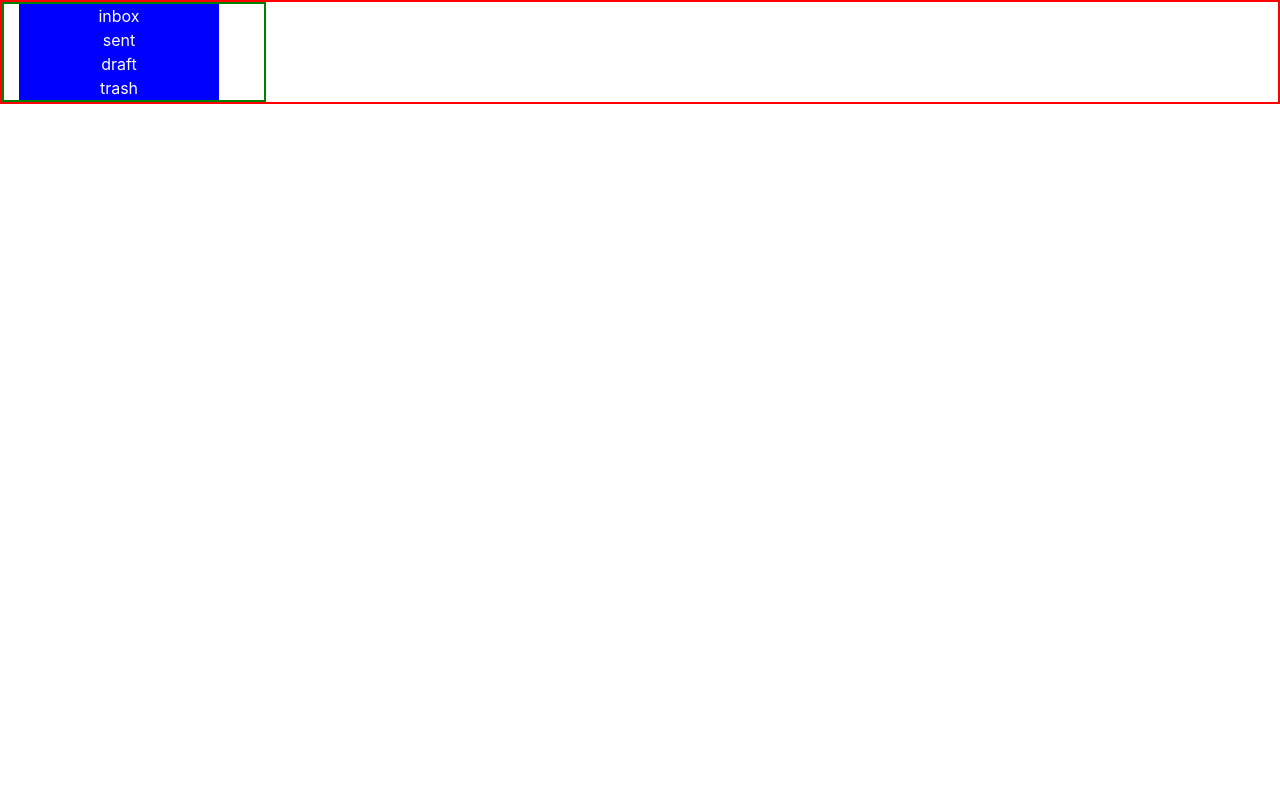
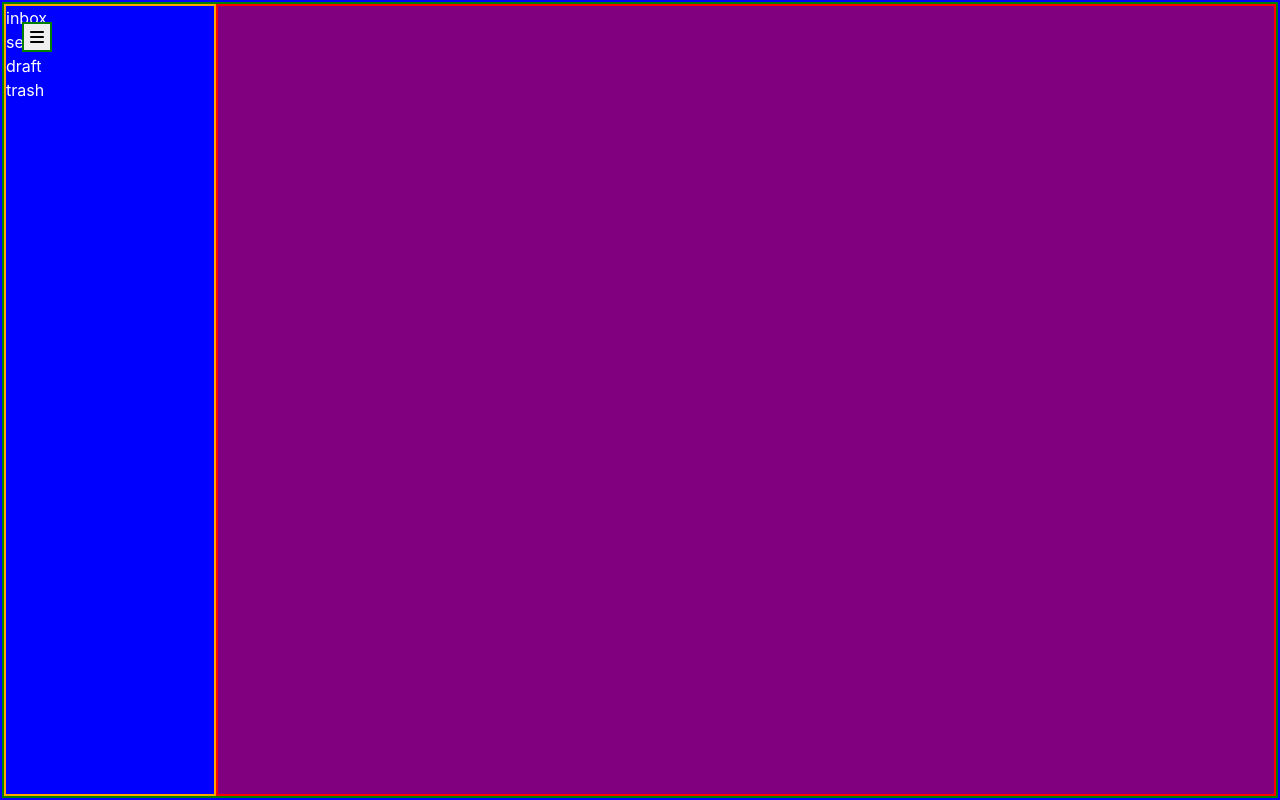
Before and after one commit to IrvinTarlao/reecall, a React (Create React App) app: page / in a window 1280 px wide. Built offline with nearby package versions, Linux system fonts and the light colour scheme.

Commit message:
main layout ok

```diff
--- a/package.json
+++ b/package.json
@@ -7,6 +7,7 @@
     "@testing-library/jest-dom": "^4.2.4",
     "@testing-library/react": "^9.3.2",
     "@testing-library/user-event": "^7.1.2",
+    "bootstrap": "^4.5.3",
     "react": "^16.13.1",
     "react-dom": "^16.13.1",
     "react-redux": "^7.1.3",
--- a/public/index.html
+++ b/public/index.html
@@ -2,7 +2,6 @@
 <html lang="en">
   <head>
     <meta charset="utf-8" />
-    <link rel="stylesheet" href="https://stackpath.bootstrapcdn.com/bootstrap/4.5.3/css/bootstrap.min.css" integrity="sha384-TX8t27EcRE3e/ihU7zmQxVncDAy5uIKz4rEkgIXeMed4M0jlfIDPvg6uqKI2xXr2" crossorigin="anonymous">
     <link rel="icon" href="%PUBLIC_URL%/favicon.ico" />
     <meta name="viewport" content="width=device-width, initial-scale=1" />
     <meta name="theme-color" content="#000000" />
@@ -41,7 +40,5 @@
       To begin the development, run `npm start` or `yarn start`.
       To create a production bundle, use `npm run build` or `yarn build`.
     -->
-    <script src="https://code.jquery.com/jquery-3.5.1.slim.min.js" integrity="sha384-DfXdz2htPH0lsSSs5nCTpuj/zy4C+OGpamoFVy38MVBnE+IbbVYUew+OrCXaRkfj" crossorigin="anonymous"></script>
-    <script src="https://stackpath.bootstrapcdn.com/bootstrap/4.5.3/js/bootstrap.bundle.min.js" integrity="sha384-ho+j7jyWK8fNQe+A12Hb8AhRq26LrZ/JpcUGGOn+Y7RsweNrtN/tE3MoK7ZeZDyx" crossorigin="anonymous"></script>
   </body>
 </html>
--- a/src/App.js
+++ b/src/App.js
@@ -1,50 +1,44 @@
-import React, { useEffect, useState } from 'react';
-import { Row, Col } from 'reactstrap'
+import React, { useState } from 'react';
+import { Row, Col } from 'reactstrap';
 import Sidebar from './components/Sidebar';
+import Inbox from './components/Inbox';
 import './App.css';
 
 const App = () => {
 
-  const [windowWidth, setWindowWidth] = useState(window.innerWidth);
-  const [showSideBar, setShowSideBar] = useState(windowWidth > 780 ? true : false);
-  const [count, setCount] = useState(0);
+  const [showSidebar, setShowSidebar] = useState(true);
+  const [component, setComponent] = useState("inbox");
 
-  const toggleSidebar = () => {
-    setShowSideBar(!showSideBar);
-    setCount(count + 1)
-  };
+  const containerStyle = { border: "2px solid blue", padding: 0, width: "100vw", height: "100vh", display:"flex", flexWrap: "nowrap"};
+  const buttonStyle = {position: "absolute", margin: "20px", border: "2px solid green", zIndex: 1};
+  const sideContainerStyle = { height: "100%", padding: 0, border: "2px solid orange" };
+  const displayStyle = { height: "100%", border: "2px solid red", padding: 0}
 
-  const displaySideBar = () => {
-    if (windowWidth > 780) {
-      if (count === 0) {
-        return "sidebar-fixed-desktop"
-      } else if (showSideBar === true) {
-        return "sidebar-slide-right"
-      }
-      else return "sidebar-slide-left"
-    }
-    else if (windowWidth < 780) {
-      if (count === 0) {
-        return "sidebar-display-none"
-      }
-      else if (showSideBar === true) {
-        return "sidebar-slide-right"
-      }
-      else return "sidebar-slide-left"
+  const displayComponent = () => {
+    switch (component) {
+      case "inbox":
+        return <Inbox />
+        break;
+
+      default:
+        break;
     }
   }
 
+
   return (
-    <div class="App container-fluid h-100" style={{ border: "2px solid red" }}>
-      <Row style={{ height: "100%", border: "2px solid green" }}>
-        <Col className="no-padding" md={{ size: 'auto' }} style={{ height: "100%"}}>
-          <div className={displaySideBar()} style={{ width: "200px", height: "100%" }}>
+    <div style={containerStyle}>
+      <button style={buttonStyle} onClick={()=>setShowSidebar(!showSidebar)}><i class="fas fa-bars"></i></button>
+      <Row style={{ height: "100%", padding: 0, margin: 0, width:"100%", border: "2px solid green"}}>
+        <Col className={showSidebar ? "" : "d-none"}  md={2} sm={4} xs={6} style={sideContainerStyle}>
+
             <Sidebar />
-          </div>
+
         </Col>
-        <Col className="no-padding"></Col>
+        <Col md={showSidebar ? 10 : 12} sm={showSidebar ? 8 : 12} xs={showSidebar ? 6 : 12} style={displayStyle}>
+          {displayComponent()}
+        </Col>
       </Row>
-
     </div>
 
   );
--- /dev/null
+++ b/src/components/Inbox.js
@@ -0,0 +1,15 @@
+import React from 'react';
+
+const Inbox = () => {
+    const inboxStyle = { width: "100%", height: "100%", backgroundColor : "purple", color: "white"}
+    return (
+        <div style={inboxStyle}>
+
+
+
+
+        </div>
+    );
+}
+
+export default Inbox;
--- a/src/components/Sidebar.js
+++ b/src/components/Sidebar.js
@@ -1,7 +1,7 @@
 import React from 'react';
 
 const Sidebar = () => {
-    const sidebarStyle = {width: "200px", height: "100%", backgroundColor : "blue", color: "white"}
+    const sidebarStyle = { width: "100%", height: "100%", backgroundColor : "blue", color: "white"}
     return (
         <div style={sidebarStyle}>
             <div>
--- a/src/index.js
+++ b/src/index.js
@@ -5,6 +5,7 @@ import App from './App';
 import store from './app/store';
 import { Provider } from 'react-redux';
 import * as serviceWorker from './serviceWorker';
+import 'bootstrap/dist/css/bootstrap.min.css';
 
 
 ReactDOM.render(
```
